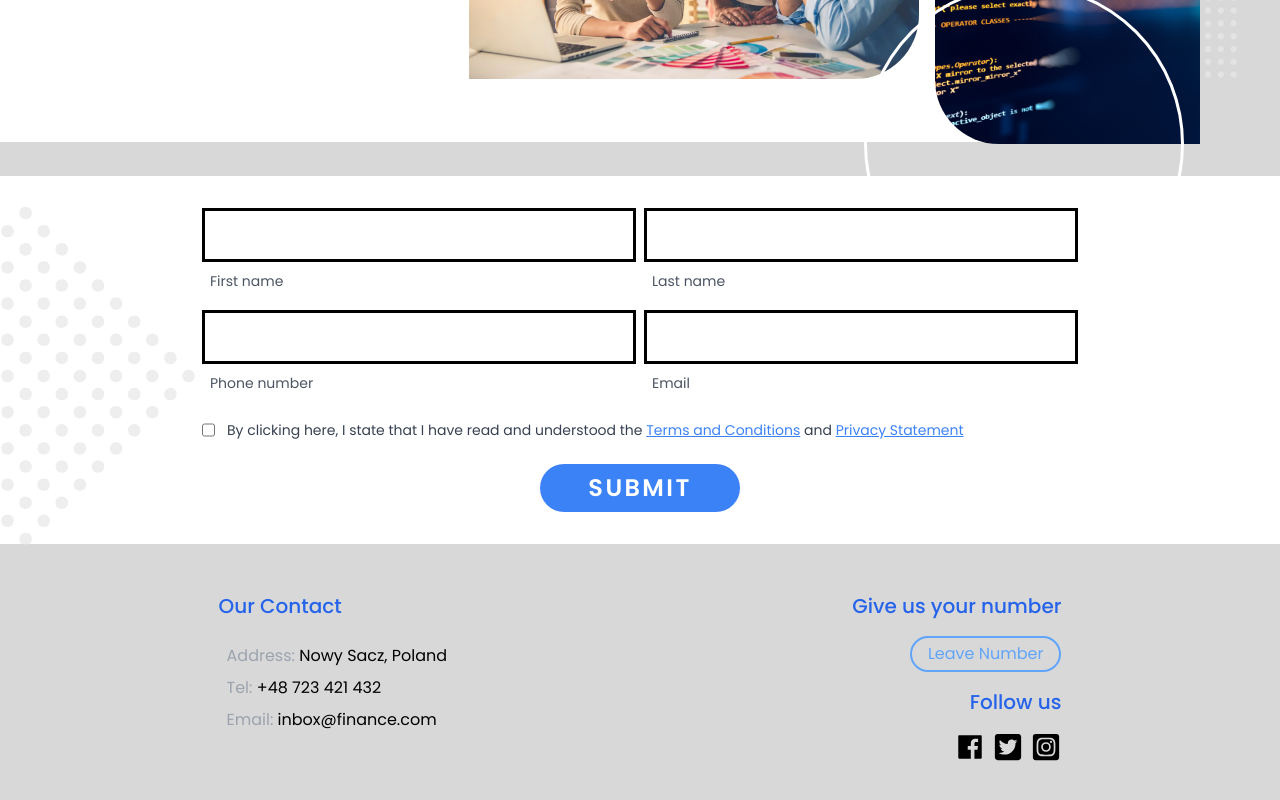
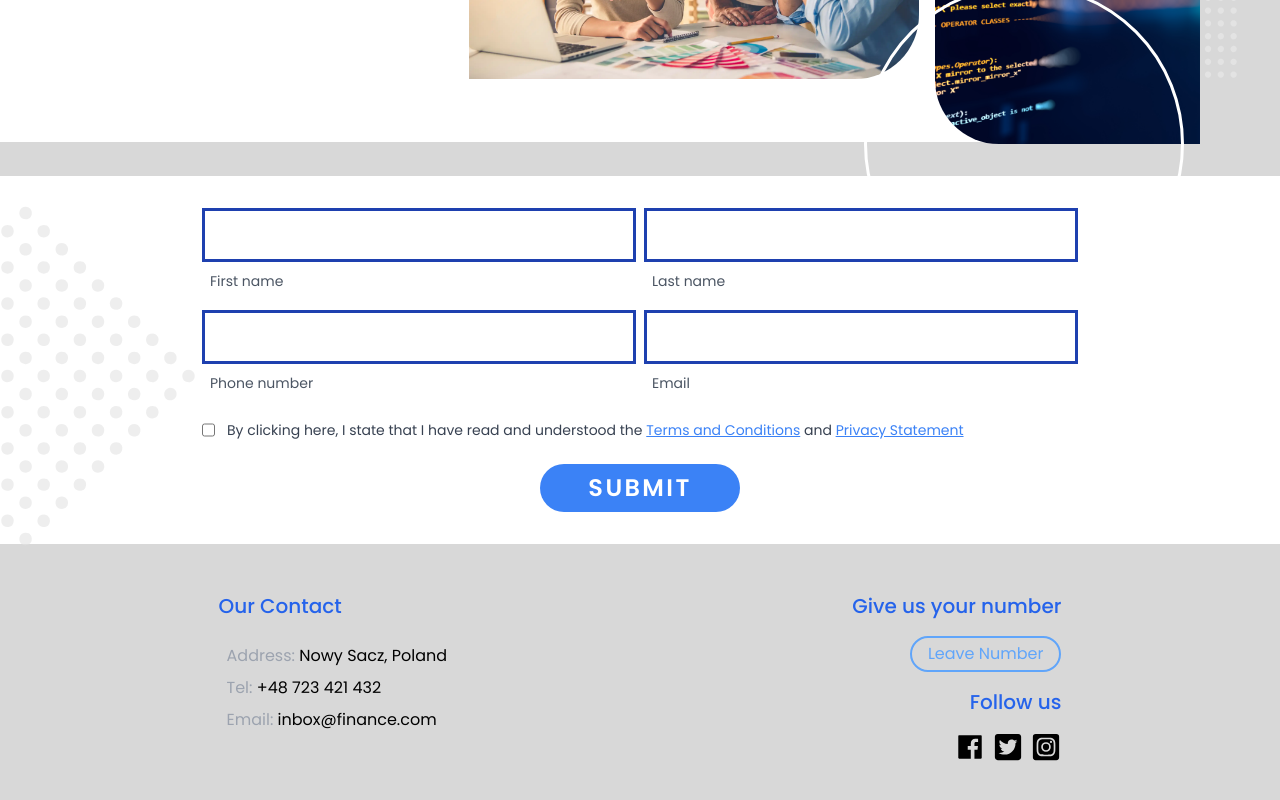
Before and after one commit to kmk00/landing-page, a React (Vite) app: page / in a window 1280 px wide. Shown: the part 808-1608 px from the top of the page. Built offline with nearby package versions, Linux system fonts and the light colour scheme.

Commit message:
Update index.css

```diff
--- a/src/index.css
+++ b/src/index.css
@@ -14,7 +14,7 @@
   }
 
   input {
-    @apply border-[3px] border-black !important;
+    @apply border-[3px] border-blue-800 !important;
   }
 
   input:focus {
```
